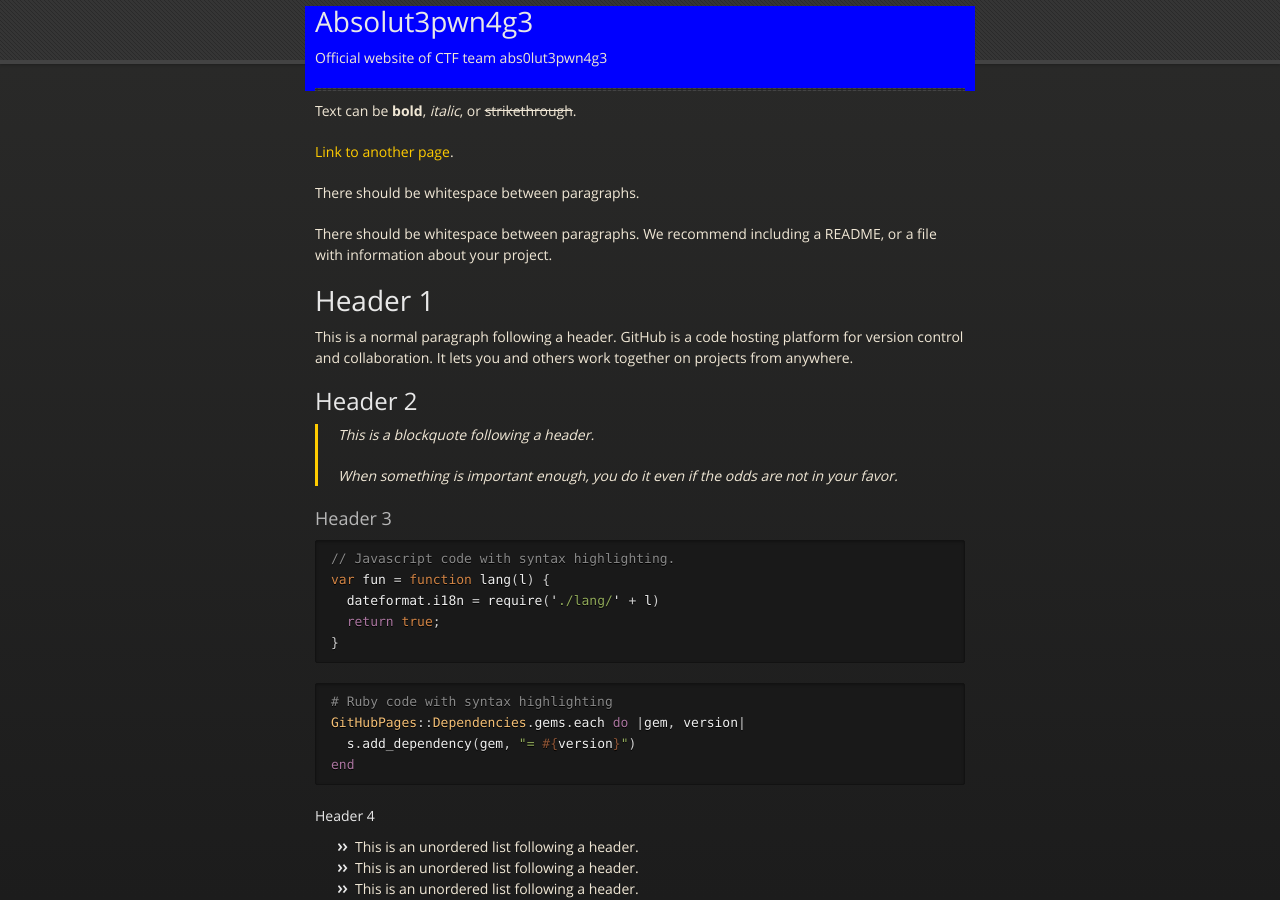
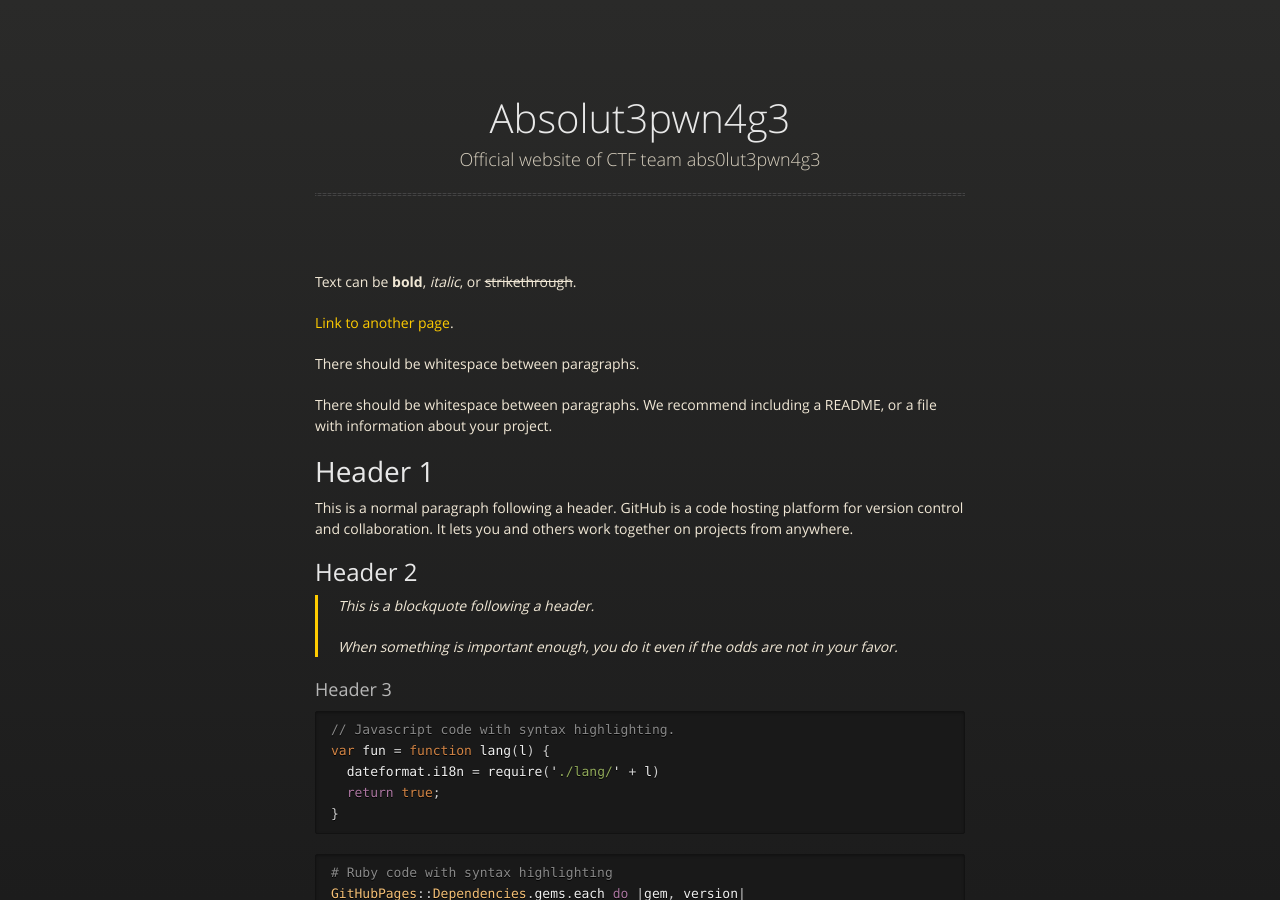
Before and after one commit to abs0lut3pwn4g3/abs0lut3pwn4g3.github.io, a Jekyll site: the page built from index.md, in a window 1280 px wide and 900 px high. Built offline with Jekyll 4.4.1, drawn with Linux system fonts in a browser that asks for light colours.

Commit message:
fixed a small bug

```diff
--- a/_layouts/default.html
+++ b/_layouts/default.html
@@ -18,19 +18,15 @@
 
   </head>
   <body>
-      <div id="header">
-        <nav>
-          <div id="title">
-            <h1>{{ site.title | default: site.github.repository_name }}</h1>
-            <p>{{ site.description | default: site.github.project_tagline }}</p>
-            <hr>
-          </div>
-        </nav>
-      </div><!-- end header -->
-
     <div class="wrapper">
 
       <section>
+        <div id="title">
+          <h1>{{ site.title | default: site.github.repository_name }}</h1>
+          <p>{{ site.description | default: site.github.project_tagline }}</p>
+          <hr>
+
+        </div>
 
         {{ content }}
 
```
